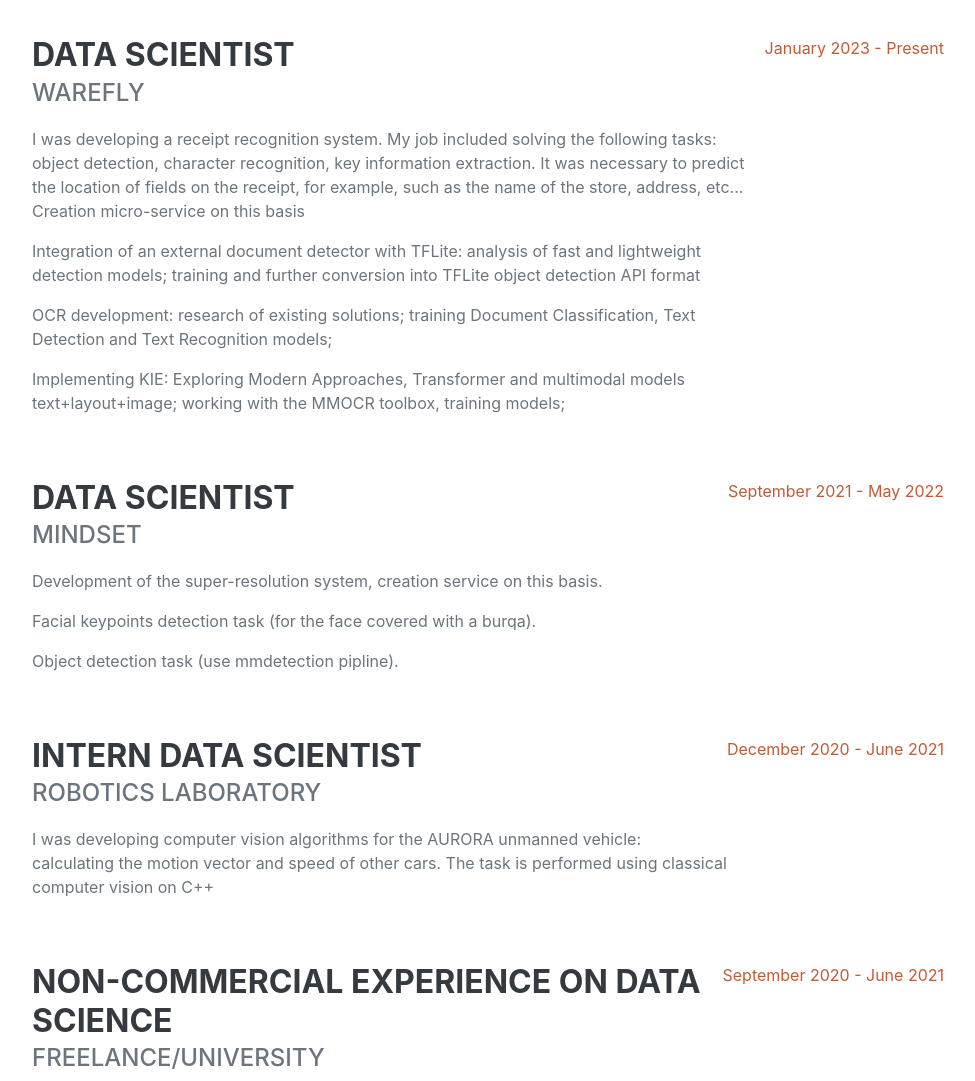
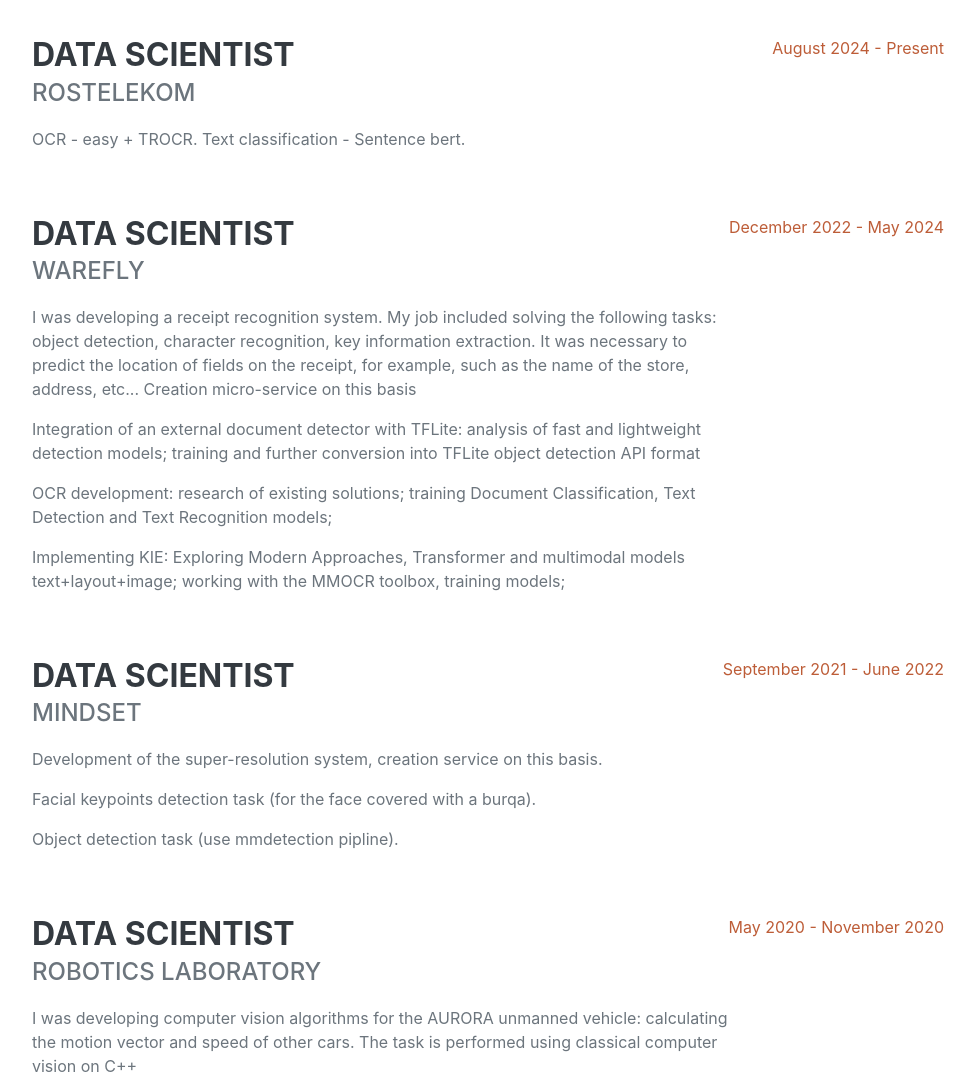
Before and after one commit to LehaShark/LehaShark.github.io, a plain HTML site: page index.html in a window 1280 px wide. Shown: the part 960-2041 px from the top of the page, without its empty margins (288-1263 px from the left). Drawn offline with nearby package versions, Linux system fonts and the light colour scheme; a web font is replaced by a local one.

Commit message:
new experience

```diff
--- a/index.html
+++ b/index.html
@@ -49,7 +49,7 @@
                     </div>
                     <p class="lead mb-5">I have been doing data science since 2020. Most experience in computer vision.</p>
                     <body>
-                    <p><strong>Commercial development experience of at least 1 year commercial experience was obtained in the tasks of:</strong></p>
+                    <p><strong>Commercial development experience of at least 3 year commercial experience was obtained in the tasks of:</strong></p>
                         <hr>
                         <ul>
                             <li>classification</li>
@@ -76,13 +76,21 @@
                     <div class="d-flex flex-column flex-md-row justify-content-between mb-5">
                         <div class="flex-grow-1">
                             <h3 class="mb-0">Data Scientist</h3>
+                            <div class="subheading mb-3">Rostelekom</div>
+                            <p>OCR - easy + TROCR. Text classification - Sentence bert.</p>
+                        </div>
+                        <div class="flex-shrink-0"><span class="text-primary">August 2024 - Present</span></div>
+                    </div>
+                    <div class="d-flex flex-column flex-md-row justify-content-between mb-5">
+                        <div class="flex-grow-1">
+                            <h3 class="mb-0">Data Scientist</h3>
                             <div class="subheading mb-3">Warefly</div>
                             <p>I was developing a receipt recognition system. My job included solving the following tasks: object detection, character recognition, key information extraction. It was necessary to predict the location of fields on the receipt, for example, such as the name of the store, address, etc... Creation micro-service on this basis</p>
                             <p>Integration of an external document detector with TFLite: analysis of fast and lightweight detection models; training and further conversion into TFLite object detection API format</p>
                             <p>OCR development: research of existing solutions; training Document Classification, Text Detection and Text Recognition models;</p>
                             <p>Implementing KIE: Exploring Modern Approaches, Transformer and multimodal models text+layout+image; working with the MMOCR toolbox, training models;</p>
                         </div>
-                        <div class="flex-shrink-0"><span class="text-primary">January 2023 - Present</span></div>
+                        <div class="flex-shrink-0"><span class="text-primary">December 2022 - May 2024</span></div>
                     </div>
                     <div class="d-flex flex-column flex-md-row justify-content-between mb-5">
                         <div class="flex-grow-1">
@@ -92,15 +100,15 @@
                             <p>Facial keypoints detection task (for the face covered with a burqa).</p>
                             <p>Object detection task (use mmdetection pipline).</p>
                         </div>
-                        <div class="flex-shrink-0"><span class="text-primary">September 2021 - May 2022</span></div>
+                        <div class="flex-shrink-0"><span class="text-primary">September 2021 - June 2022</span></div>
                     </div>
                     <div class="d-flex flex-column flex-md-row justify-content-between mb-5">
                         <div class="flex-grow-1">
-                            <h3 class="mb-0">Intern Data scientist</h3>
+                            <h3 class="mb-0">Data scientist</h3>
                             <div class="subheading mb-3">Robotics laboratory</div>
                             <p>I was developing computer vision algorithms for the AURORA unmanned vehicle: calculating the motion vector and speed of other cars. The task is performed using classical computer vision on C++</p>
                         </div>
-                        <div class="flex-shrink-0"><span class="text-primary">December 2020 - June 2021</span></div>
+                        <div class="flex-shrink-0"><span class="text-primary">May 2020 - November 2020</span></div>
                     </div>
                     <div class="d-flex flex-column flex-md-row justify-content-between">
                         <div class="flex-grow-1">
@@ -244,7 +252,7 @@
             <section class="resume-section" id="interests">
                 <div class="resume-section-content">
                     <h2 class="mb-5">Interests</h2>
-                    <p>At least 2 year of experience in machine learning and deep learning experience in creating projects from idea to implementation, result oriented approach. Сarried out onboarding and led 2 junior data scientists in a team. Also in my free time I study modern nets and articles on this topic.</p>
+                    <p>At least 3 year of experience in machine learning and deep learning experience in creating projects from idea to implementation, result oriented approach. Сarried out onboarding and led 2 junior data scientists in a team. Also in my free time I study modern nets and articles on this topic.</p>
                     <p class="mb-0"></p>
                 </div>
             </section>
```
